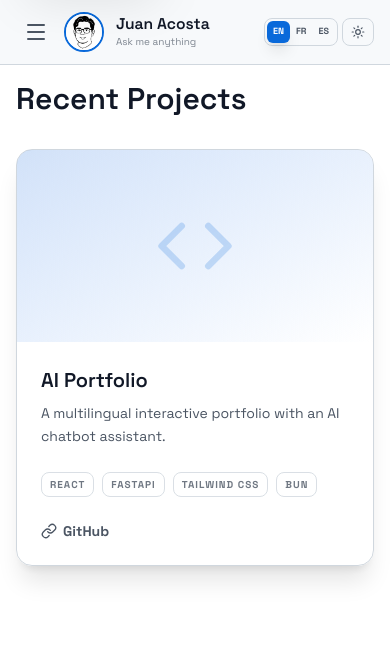
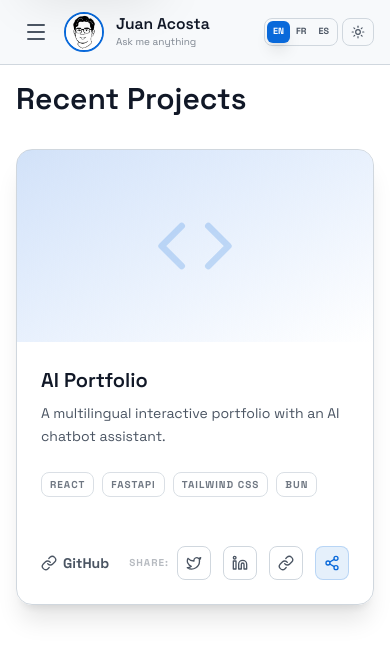
Before and after one commit to acostajs/portfolio, a React (Vite) app in the folder frontend/: page /projects in a window 390 px wide. Shown: the top 658 px of the page. Built offline with nearby package versions, Linux system fonts and the light colour scheme.

Commit message:
feat: add social sharing components for blog posts and projects

```diff
--- /dev/null
+++ b/frontend/src/components/layout/SocialShare.tsx
@@ -0,0 +1,92 @@
+import React from "react";
+import { Twitter, Linkedin, Link as LinkIcon, Share2 } from "lucide-react";
+import { toast } from "sonner";
+import { hapticFeedback } from "../../../lib/haptic";
+
+interface SocialShareProps {
+  title: string;
+  url: string;
+  text?: string;
+}
+
+const SocialShare: React.FC<SocialShareProps> = ({ title, url, text }) => {
+  const shareUrl = url.startsWith("http")
+    ? url
+    : `https://acostajs.vercel.app${url}`;
+  const shareText = text || title;
+
+  const handleCopyLink = () => {
+    hapticFeedback(10);
+    navigator.clipboard.writeText(shareUrl);
+    toast.success("Link copied to clipboard!");
+  };
+
+  const shareLinks = [
+    {
+      name: "Twitter",
+      icon: Twitter,
+      href: `https://twitter.com/intent/tweet?text=${encodeURIComponent(shareText)}&url=${encodeURIComponent(shareUrl)}`,
+      color: "hover:text-[#1DA1F2]",
+    },
+    {
+      name: "LinkedIn",
+      icon: Linkedin,
+      href: `https://www.linkedin.com/sharing/share-offsite/?url=${encodeURIComponent(shareUrl)}`,
+      color: "hover:text-[#0077b5]",
+    },
+  ];
+
+  const handleNativeShare = async () => {
+    hapticFeedback(15);
+    if (navigator.share) {
+      try {
+        await navigator.share({
+          title,
+          text: shareText,
+          url: shareUrl,
+        });
+      } catch (err) {
+        console.error("Native share failed:", err);
+      }
+    } else {
+      handleCopyLink();
+    }
+  };
+
+  return (
+    <div className="flex items-center space-x-3">
+      <span className="text-[10px] font-bold uppercase tracking-widest text-text opacity-40 mr-2">
+        Share:
+      </span>
+      {shareLinks.map((link) => (
+        <a
+          key={link.name}
+          href={link.href}
+          target="_blank"
+          rel="noopener noreferrer"
+          onClick={() => hapticFeedback(5)}
+          className={`p-2 rounded-lg bg-white/5 border border-border text-text transition-all ${link.color} hover:bg-white/10`}
+          title={`Share on ${link.name}`}
+        >
+          <link.icon className="w-4 h-4" />
+        </a>
+      ))}
+      <button
+        onClick={handleCopyLink}
+        className="p-2 rounded-lg bg-white/5 border border-border text-text transition-all hover:text-accent hover:bg-white/10"
+        title="Copy Link"
+      >
+        <LinkIcon className="w-4 h-4" />
+      </button>
+      <button
+        onClick={handleNativeShare}
+        className="p-2 rounded-lg bg-accent/10 border border-accent/20 text-accent transition-all hover:bg-accent/20 sm:hidden"
+        title="Share"
+      >
+        <Share2 className="w-4 h-4" />
+      </button>
+    </div>
+  );
+};
+
+export default SocialShare;
--- a/frontend/src/pages/Blog.tsx
+++ b/frontend/src/pages/Blog.tsx
@@ -8,6 +8,7 @@ import { Prism as SyntaxHighlighter } from "react-syntax-highlighter";
 import { ArrowLeft, Calendar, Tag, ChevronRight, Loader2 } from "lucide-react";
 import vscDarkPlus from "react-syntax-highlighter/dist/esm/styles/prism/vsc-dark-plus";
 import SEO from "../components/layout/SEO";
+import SocialShare from "../components/layout/SocialShare";
 
 const theme = vscDarkPlus as unknown as {
   [key: string]: React.CSSProperties;
@@ -70,6 +71,14 @@ const Blog: React.FC = () => {
             <h1 className="text-3xl md:text-5xl font-bold text-text-header mb-8 tracking-tight leading-tight">
               {getLocalizedValue(selectedPost, "title")}
             </h1>
+
+            <div className="mb-12">
+              <SocialShare
+                title={getLocalizedValue(selectedPost.title)}
+                url={`/blog/${selectedPost.slug}`}
+                text={getLocalizedValue(selectedPost.excerpt)}
+              />
+            </div>
 
             <div className="prose prose-invert max-w-none markdown-content">
               <ReactMarkdown
--- a/frontend/src/pages/Projects.tsx
+++ b/frontend/src/pages/Projects.tsx
@@ -3,6 +3,7 @@ import { useTranslation } from "../../lib/hooks/useTranslation";
 import { projects } from "../../lib/mocks";
 import { ExternalLink, Link as LinkIcon, Code } from "lucide-react";
 import SEO from "../components/layout/SEO";
+import SocialShare from "../components/layout/SocialShare";
 
 const Projects: React.FC = () => {
   const { t } = useTranslation();
@@ -47,7 +48,8 @@ const Projects: React.FC = () => {
                   ))}
                 </div>
 
-                <footer className="flex items-center gap-4 mt-auto">
+                <footer className="flex items-center justify-between mt-auto pt-6 border-t border-white/5">
+                  <div className="flex items-center gap-4">
                     {project.link && (
                       <a
                         href={project.link}
@@ -70,6 +72,8 @@ const Projects: React.FC = () => {
                         {t.projects.viewGithub}
                       </a>
                     )}
+                  </div>
+                  <SocialShare title={project.title} url="/projects" />
                 </footer>
               </div>
             </article>
```
Also changed, not shown: 1 other file (tests, documents, lock files or other folders). Lines whose indentation alone changed are shown as unchanged.
